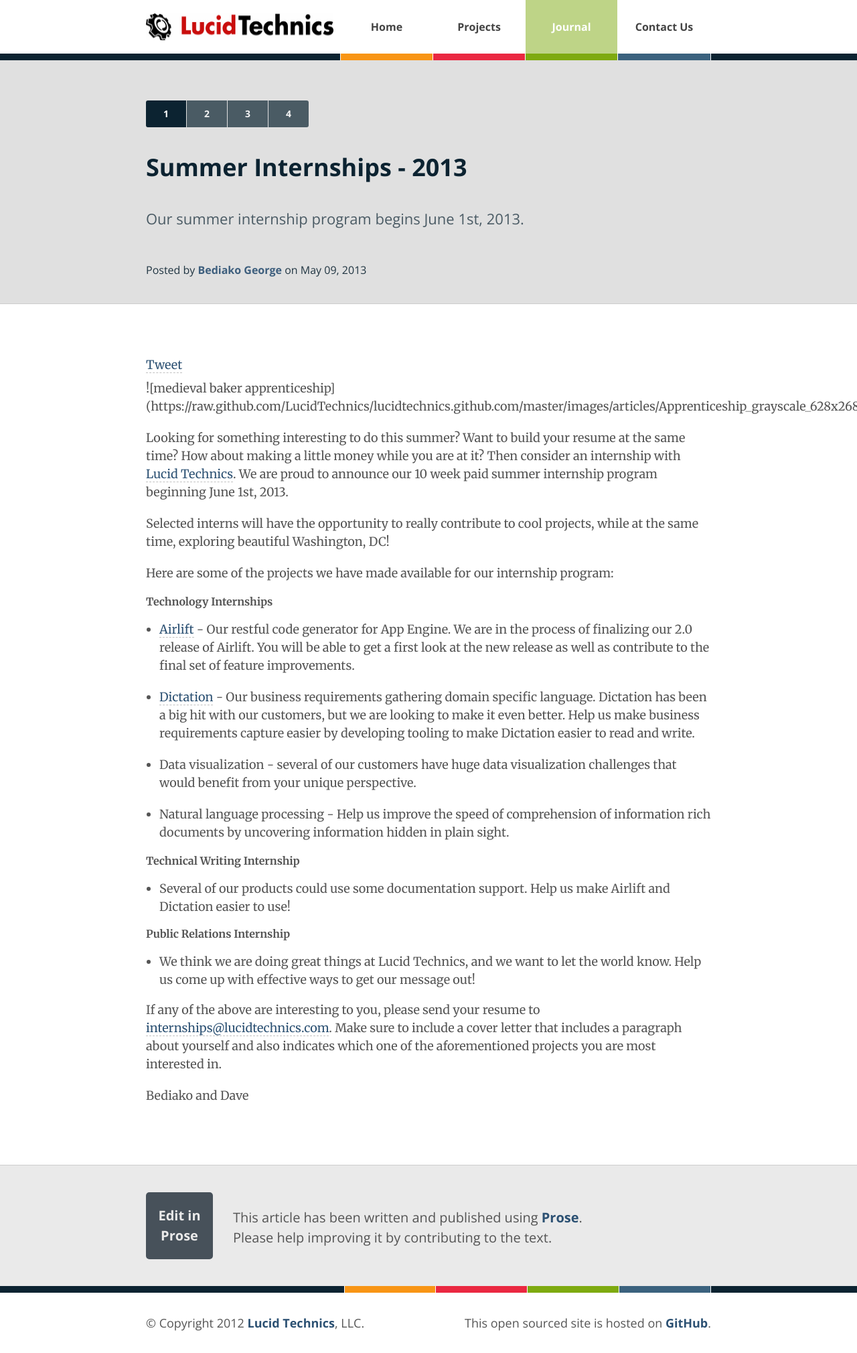
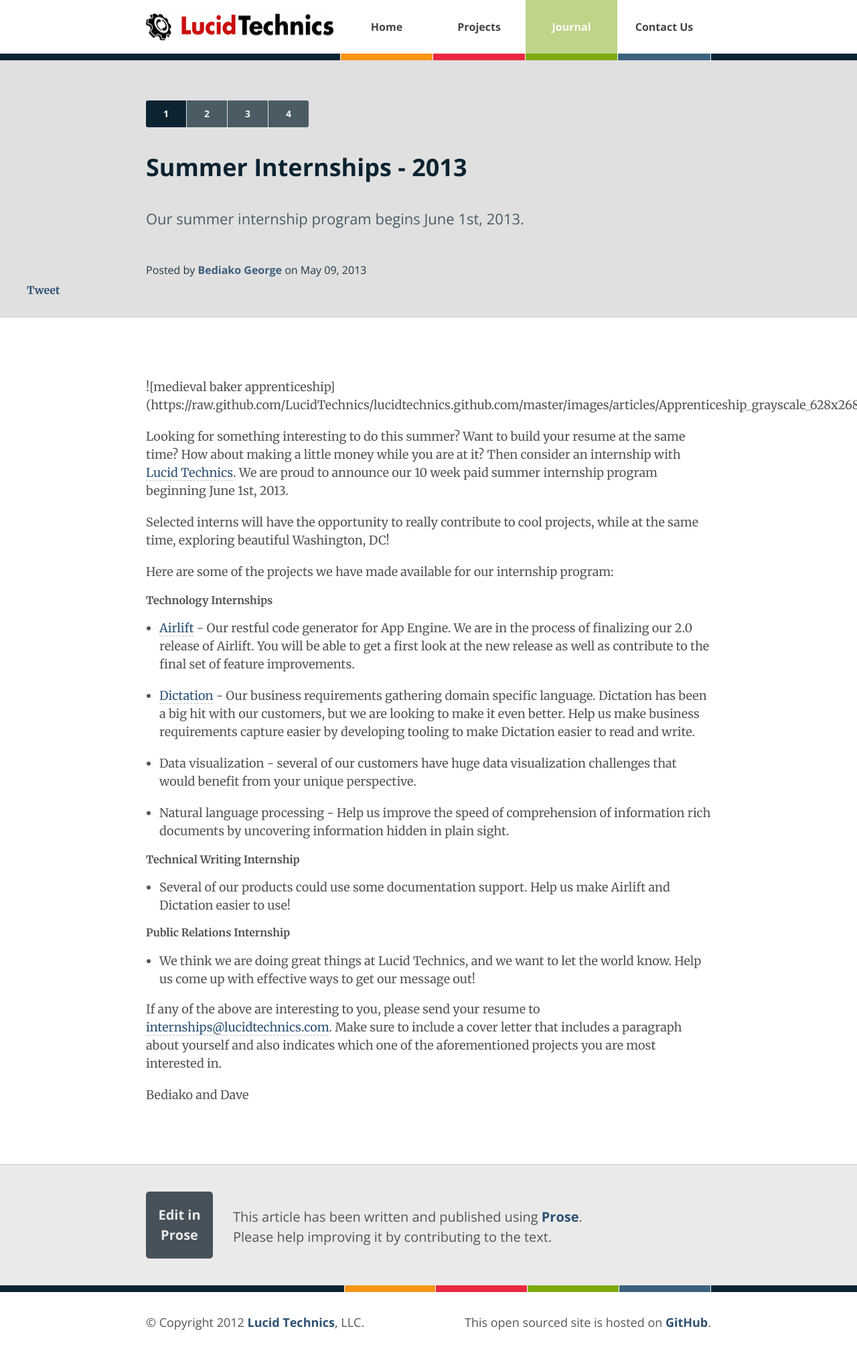
Before and after one commit to LucidTechnics/lucidtechnics.github.com, a Jekyll site: the page built from _posts/articles/2013-05-09-internships-summer.md, in a window 1280 px wide. Shown: the whole page at 67% size. Built offline with Jekyll 4.4.1, drawn with Linux system fonts in a browser that asks for light colours; nearby versions of some CDN libraries; comment, search, counter and statistics services are not loaded.

Commit message:
Updated article.html

```diff
--- a/_layouts/article.html
+++ b/_layouts/article.html
@@ -23,15 +23,13 @@
         <div class="title">{{page.title}}</div>
         <div class="abstract">{{page.abstract}}</div>
         <div class="meta"> Posted by <a href="http://twitter.com/{{page.author_twitter}}">{{page.author}}</a> on {{ page.date | date: "%B %d, %Y" }} </div>
+        <script type="IN/Share"></script>
+<div class="g-plus" data-action="share" data-annotation="none"></div>
+<a href="https://twitter.com/share" class="twitter-share-button" data-via="lucidtechnics" data-count="none">Tweet</a>
       </div>
 
       <div class="article-wrapper">
         <div class="help post-content">
-
-<script type="IN/Share"></script>
-<div class="g-plus" data-action="share" data-annotation="none"></div>
-<a href="https://twitter.com/share" class="twitter-share-button" data-via="lucidtechnics" data-count="none">Tweet</a>
-
           {{ content }}
         </div>
       </div>
```
